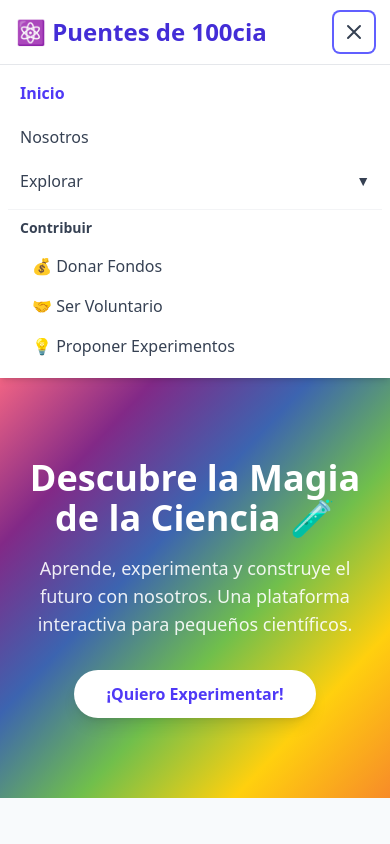
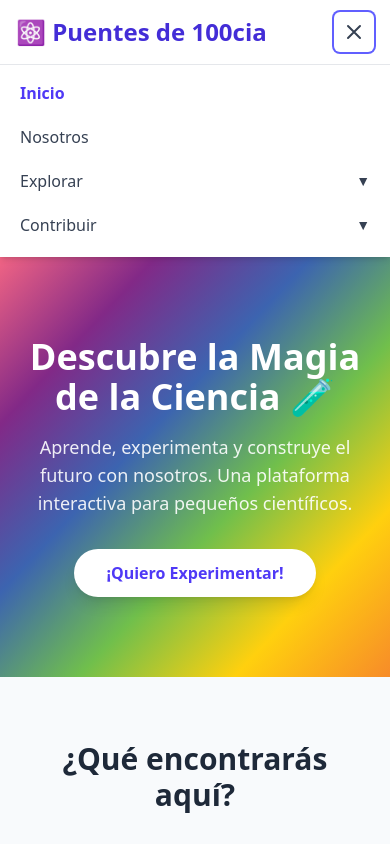
Before and after one commit to fpalaciosFM/ProyectoWebEscalable, a React (Vite) app: page /#/ in a window 390 px wide. Both pictures are taken after a click on the button "Abrir menú". Shown: the top 844 px of the page. Built offline with nearby package versions, Linux system fonts and the light colour scheme.

Commit message:
style(mobile): unificar estilo del dropdown Contribuir con Explorar en mobile

```diff
--- a/src/components/NavBar.jsx
+++ b/src/components/NavBar.jsx
@@ -275,19 +275,66 @@ const NavBar = () => {
                         </div>
 
                         {/* Mobile Contribuir expanded section */}
-                        <div className="mt-2 border-t border-gray-100 pt-2 px-3">
-                            <Link to="/contribuir?tab=donar" onClick={() => setIsMobileOpen(false)} className="block text-sm font-semibold text-gray-700 mb-2 hover:underline">
+                        <div>
+                            <button
+                                onClick={toggleDropdown}
+                                className={`w-full text-left px-3 py-2 rounded-md text-base font-medium flex items-center justify-between ${
+                                    isActive('/contribuir')
+                                        ? 'text-indigo-600 font-semibold bg-indigo-50'
+                                        : 'text-gray-700 hover:bg-gray-50'
+                                }`}
+                            >
                                 Contribuir
-                            </Link>
-                            <Link to="/contribuir?tab=donar" onClick={() => setIsMobileOpen(false)} className={`block px-3 py-2 rounded-md text-base ${activeTab === 'donar' ? 'text-indigo-600 font-semibold' : 'text-gray-700 hover:bg-gray-50'}`}>
+                                <span className={`text-sm transition-transform ${isDropdownOpen ? 'rotate-180' : ''}`}>
+                                    ▼
+                                </span>
+                            </button>
+                            {isDropdownOpen && (
+                                <div className="pl-4 space-y-2 bg-gray-50 rounded-md mt-1">
+                                    <Link
+                                        to="/contribuir?tab=donar"
+                                        onClick={() => {
+                                            setIsDropdownOpen(false);
+                                            setIsMobileOpen(false);
+                                        }}
+                                        className={`block px-3 py-2 rounded-md text-base font-medium ${
+                                            activeTab === 'donar'
+                                                ? 'text-indigo-600 font-semibold'
+                                                : 'text-gray-700 hover:text-indigo-600'
+                                        }`}
+                                    >
                                         💰 Donar Fondos
                                     </Link>
-                            <Link to="/contribuir?tab=voluntario" onClick={() => setIsMobileOpen(false)} className={`block px-3 py-2 rounded-md text-base ${activeTab === 'voluntario' ? 'text-indigo-600 font-semibold' : 'text-gray-700 hover:bg-gray-50'}`}>
+                                    <Link
+                                        to="/contribuir?tab=voluntario"
+                                        onClick={() => {
+                                            setIsDropdownOpen(false);
+                                            setIsMobileOpen(false);
+                                        }}
+                                        className={`block px-3 py-2 rounded-md text-base font-medium ${
+                                            activeTab === 'voluntario'
+                                                ? 'text-indigo-600 font-semibold'
+                                                : 'text-gray-700 hover:text-indigo-600'
+                                        }`}
+                                    >
                                         🤝 Ser Voluntario
                                     </Link>
-                            <Link to="/contribuir?tab=proponer" onClick={() => setIsMobileOpen(false)} className={`block px-3 py-2 rounded-md text-base ${activeTab === 'proponer' ? 'text-indigo-600 font-semibold' : 'text-gray-700 hover:bg-gray-50'}`}>
+                                    <Link
+                                        to="/contribuir?tab=proponer"
+                                        onClick={() => {
+                                            setIsDropdownOpen(false);
+                                            setIsMobileOpen(false);
+                                        }}
+                                        className={`block px-3 py-2 rounded-md text-base font-medium ${
+                                            activeTab === 'proponer'
+                                                ? 'text-indigo-600 font-semibold'
+                                                : 'text-gray-700 hover:text-indigo-600'
+                                        }`}
+                                    >
                                         💡 Proponer Experimentos
                                     </Link>
+                                </div>
+                            )}
                         </div>
                     </div>
                 </div>
```
Lines whose indentation alone changed are shown as unchanged.
